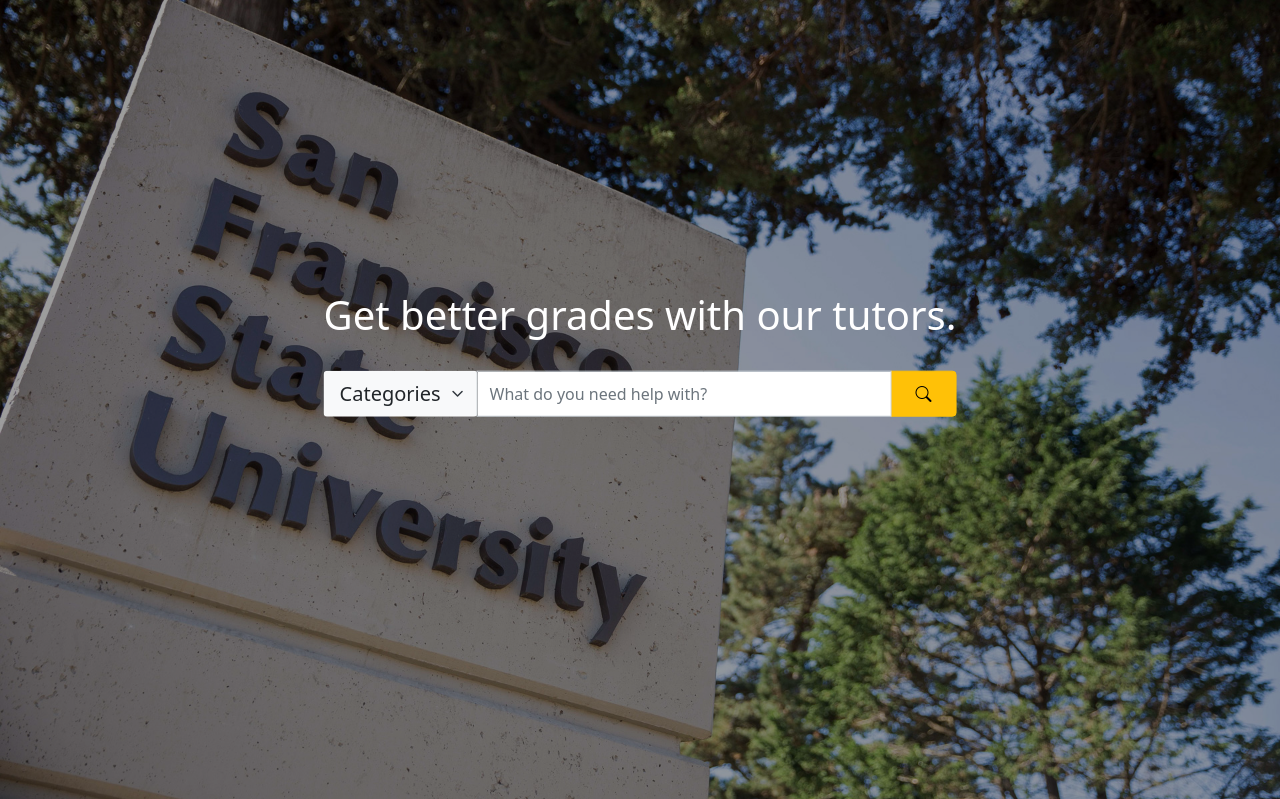
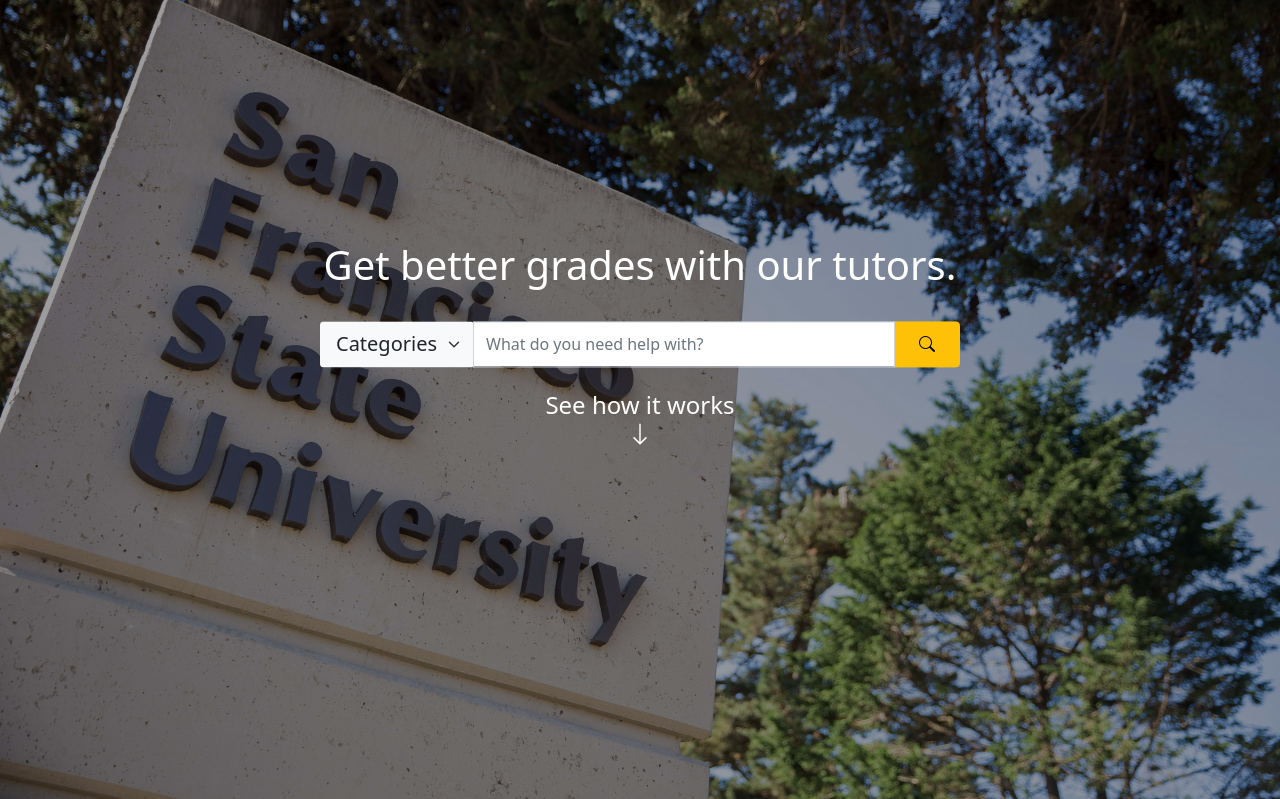
Before and after one commit to Zellineous/csc648-03-fa21-Team02-, a Flask app: page / in a window 1280 px wide. Shown: the part 56-855 px from the top of the page. Run offline with Flask 2, Linux system fonts and the light colour scheme.

Commit message:
added text link to scroll to bottom

```diff
--- a/application/templates/home.html
+++ b/application/templates/home.html
@@ -71,6 +71,7 @@
       <h1>Get better grades with our tutors.</h1>
       <br>
       <div class="d-flex flex-wrap justify-content-center">
+        <!-- Search Bar -->
         <div class="col-sm-12">
           <form action="/" method="post">
             <div class="input-group">
@@ -93,6 +94,19 @@
             </div>
           </form>
         </div>
+
+        <!-- Scroll Down -->
+        <div>
+          <br>
+          <a href="#scroll-target" style="text-decoration:none">
+            <h4
+              style="color:white">See how it works
+              <br>
+              <i class="bi bi-arrow-down"></i>
+            </h4>
+          </a>
+        </div>
+
       </div>
     </div>
 
@@ -100,7 +114,7 @@
 
 
   <!-- explanation -->
-  <div class="services-container section-container" style="padding-top: 50px; padding-bottom: 50px;">
+  <div id="scroll-target" class="services-container section-container" style="padding-top: 50px; padding-bottom: 50px;">
     <div class="container">
       <div class="row">
         <div class="col services section-description wow fadeIn">
```
